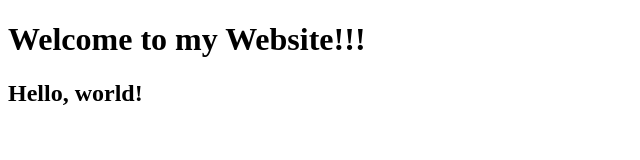
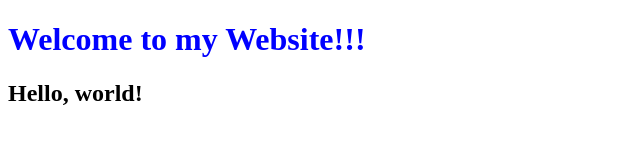
Before and after one commit to stanchenko/Prometheus, a plain HTML site: page hello.html in a window 1280 px wide. Shown: the whole page, without its empty margins (0-640 px from the left). Drawn offline with Linux system fonts and the light colour scheme.

Commit message:
add style

```diff
--- a/hello.html
+++ b/hello.html
@@ -4,7 +4,7 @@
         <title>Hello!</title>
     </head>
     <body>
-        <h1>Welcome to my Website!!!</h1>
+        <h1 style="color: blue;">Welcome to my Website!!!</h1>
         <h2>Hello, world!</h2>
     </body>
 </html>
```
